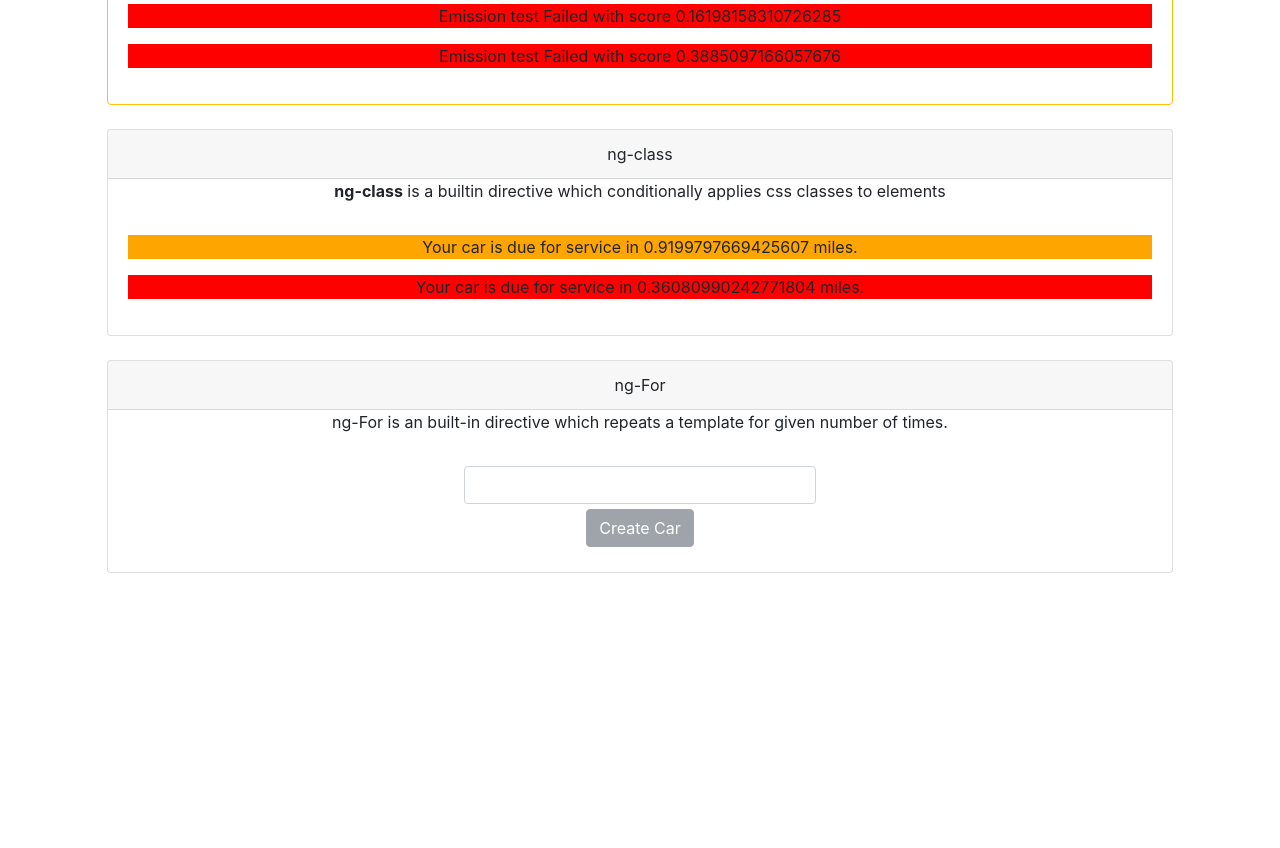
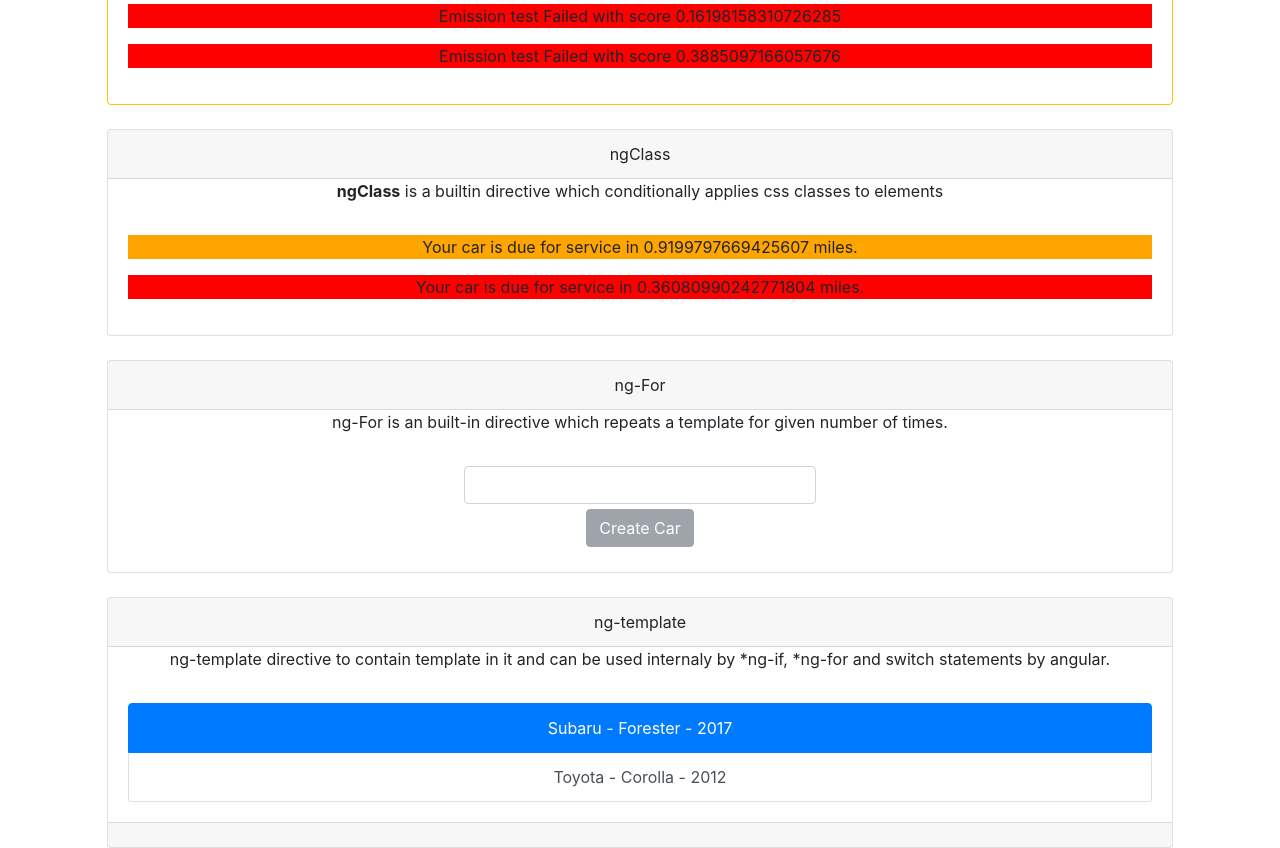
Before and after one commit to kannanParamasivam/angular-practice, an Angular app: page / in a window 1280 px wide. Shown: the part 1160-2008 px from the top of the page. Before the commit the page ends 1733 px from the top, so only its background shows below. Built offline with nearby package versions, Linux system fonts and the light colour scheme.

Commit message:
ng-teplate demostration

```diff
--- a/src/app/app.module.ts
+++ b/src/app/app.module.ts
@@ -11,6 +11,7 @@ import { DueForServiceComponent } from './due-for-service/due-for-service.compon
 import { NgClassBuiltinDirectiveComponent } from './ng-class-builtin-directive/ng-class-builtin-directive.component';
 import { CarComponent } from './car/car.component';
 import { NgForBuiltinDirectiveComponent } from './ng-for-builtin-directive/ng-for-builtin-directive.component';
+import { NgTemplateInbuiltElementComponent } from './ng-template-inbuilt-element/ng-template-inbuilt-element.component';
 
 @NgModule({
   declarations: [
@@ -22,7 +23,8 @@ import { NgForBuiltinDirectiveComponent } from './ng-for-builtin-directive/ng-fo
     DueForServiceComponent,
     NgClassBuiltinDirectiveComponent,
     CarComponent,
-    NgForBuiltinDirectiveComponent
+    NgForBuiltinDirectiveComponent,
+    NgTemplateInbuiltElementComponent
   ],
   imports: [
     BrowserModule,
--- a/src/app/cars/cars.component.html
+++ b/src/app/cars/cars.component.html
@@ -89,3 +89,7 @@
 <br>
 
 <app-ng-for-builtin-directive></app-ng-for-builtin-directive>
+
+<br>
+
+<app-ng-template-inbuilt-element></app-ng-template-inbuilt-element>
--- a/src/app/ng-class-builtin-directive/ng-class-builtin-directive.component.html
+++ b/src/app/ng-class-builtin-directive/ng-class-builtin-directive.component.html
@@ -1,7 +1,7 @@
 <div class="card offset-sm-1 col-sm-10">
-    <div class="card-header">ng-class</div>
+    <div class="card-header">ngClass</div>
     <div class="card-title">
-        <b>ng-class</b> is a builtin directive which conditionally applies css classes to elements
+        <b>ngClass</b> is a builtin directive which conditionally applies css classes to elements
     </div>
     <div class="card-body">
         <app-due-for-service></app-due-for-service>
--- /dev/null
+++ b/src/app/ng-template-inbuilt-element/ng-template-inbuilt-element.component.html
@@ -0,0 +1,25 @@
+<div class="card offset-sm-1 col-sm-10">
+  <div class="card-header">
+    ng-template
+  </div>
+  <div class="card-title">
+    ng-template directive to contain template in it and can be used internaly by *ng-if, *ng-for and switch statements by angular.
+  </div>
+  <div class="card-body">
+
+    <div *ngIf="cars else noCars">
+      <ul class="list-group">
+
+        <li class="list-group-item list-group-item-action" *ngFor="let car of cars; let i = index" [ngClass]="{active: i===0}"> {{car.brand}} - {{car.model}} - {{car.year}}</li>
+      </ul>
+    </div>
+
+    <ng-template #noCars>
+      <h2>Loading Cars (From Template)</h2>
+    </ng-template>
+
+  </div>
+  <div class="card-footer">
+
+  </div>
+</div>
--- /dev/null
+++ b/src/app/ng-template-inbuilt-element/ng-template-inbuilt-element.component.ts
@@ -0,0 +1,25 @@
+import { Component, OnInit, AfterViewInit } from '@angular/core';
+import { Car } from '../shared/car.model';
+
+@Component({
+  selector: 'app-ng-template-inbuilt-element',
+  templateUrl: './ng-template-inbuilt-element.component.html',
+  styleUrls: ['./ng-template-inbuilt-element.component.css']
+})
+export class NgTemplateInbuiltElementComponent implements OnInit, AfterViewInit {
+  cars: Car[];
+  constructor() { }
+
+  ngOnInit() {
+  }
+
+  ngAfterViewInit() {
+    //Called after ngAfterContentInit when the component's view has been initialized. Applies to components only.
+    //Add 'implements AfterViewInit' to the class.
+    setTimeout(() => {
+      this.cars = [new Car("Subaru", "Forester", "2017"),
+      new Car("Toyota", "Corolla", "2012")];
+    }, 2000);
+  }
+
+}
--- /dev/null
+++ b/src/app/shared/car.model.ts
@@ -0,0 +1,3 @@
+export class Car {
+    constructor(public brand, public model, public year) { }
+}
```
Also changed, not shown: src/app/ng-template-inbuilt-element/ng-template-inbuilt-element.component.css (added), 1 other file (tests, documents, lock files or other folders).
